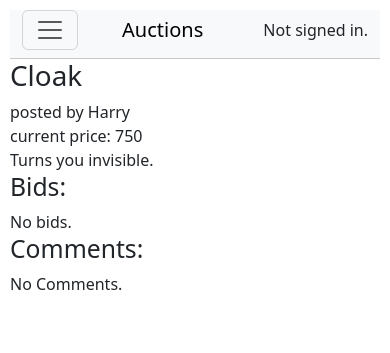
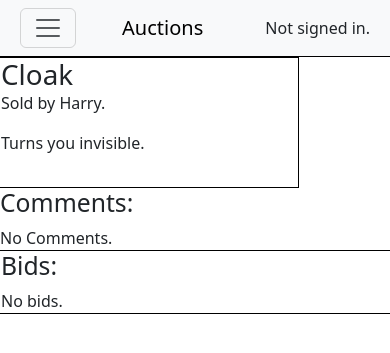
Before and after one commit to JadhenGonzales/AuctionSite, a Django app: page /post/3 in a window 390 px wide. Shown: the top 353 px of the page. Run offline with Django 3.2, Linux system fonts and the light colour scheme; data comes from the database, SQL or seed files in the repository; both versions use the stored data as it was after the commit; parts of the project's set-up code (start-up, migrations or seed data) failed here and were passed over.

Commit message:
Implemented grids on post page

```diff
--- a/auctions/static/auctions/styles3.css
+++ b/auctions/static/auctions/styles1.css
@@ -1,7 +1,3 @@
-body {
-    padding: 10px;
-}
-
 .card {
     height: 350px;
     width: 230px;
@@ -12,8 +8,9 @@ body {
     height: 68.25px;
 }
 
-.card img {
+img {
     height: 100%;
     width: 100%;
+    display: block;
     object-fit: contain;
 }
--- a/auctions/templates/auctions/layout.html
+++ b/auctions/templates/auctions/layout.html
@@ -6,10 +6,10 @@
     <head>
         <title>{% block title %}Auctions{% endblock %}</title>
         <link href="https://cdn.jsdelivr.net/npm/bootstrap@5.3.2/dist/css/bootstrap.min.css" rel="stylesheet" integrity="sha384-T3c6CoIi6uLrA9TneNEoa7RxnatzjcDSCmG1MXxSR1GAsXEV/Dwwykc2MPK8M2HN" crossorigin="anonymous">
-        <link href="{% static 'auctions/styles3.css' %}" rel="stylesheet">
+        <link href="{% static 'auctions/styles1.css' %}" rel="stylesheet">
     </head>
     <body>
-        <nav class="navbar navbar-expand-lg bg-body-tertiary pt-0">
+        <nav class="navbar sticky-top navbar-expand-lg bg-body-tertiary p-2 border-bottom border-black">
             <div class="container-fluid">
                 <button class="navbar-toggler" type="button" data-bs-toggle="collapse" data-bs-target="#navbarNav" aria-controls="navbarNav" aria-expanded="false" aria-label="Toggle navigation">
                     <span class="navbar-toggler-icon"></span>
@@ -49,7 +49,6 @@
                 </div>
             </div>
         </nav>
-        <hr class="m-0">
 
         {% if messages %}
             <div class="messages">
--- a/auctions/templates/auctions/post.html
+++ b/auctions/templates/auctions/post.html
@@ -5,50 +5,22 @@
 {% endblock %}
 
 {% block body %}
-    <h1>{{ post.item.name }}</h1>
+    <div class="container-fluid p-0">
+        {% if post.winner %}
+        <div class="row alert alert-info m-1">
+            {% if user.is_authenticated and user == post.winner %}
+                You have won this listing
+            {% else %}
+                This listing is closed.
+            {% endif %}
+        </div>
+        {% endif %}
+        <div class="row">
+            <div class="col-9">
 
-    {% if post.item.img_url %}
-        <img src="{{ post.item.img_url }}">
-    {% endif %}
+                {% include "reusables/item_info.html" with post=post %}
 
-    <div>posted by {{ post.seller }}</div>
-    <div>current price: {{ post.initial_p }}</div>
-    <div>{{ post.item.description }}</div>
-
-    {% if not post.winner %}
-        {% if user.is_authenticated and user == post.seller %}
-        <form method="POST">
-            {% csrf_token %}
-            <button type="submit">Close Listing</button>
-        </form>
-        {% endif %}
-    {% else %}
-        {% if user.is_authenticated and user == post.winner %}
-            <div> You have won this listing </div>
-        {% else %}
-            <div>This listing is closed.</div>
-        {% endif %}
-    {% endif %}
-
-    <h2>Bids:</h2>
-    {% if user.is_authenticated and not post.winner %}
-        <form action="{% url 'bid' post_id=post.id %}" method="POST">
-            {% csrf_token %}
-            {{ bidform.amount }}
-            <button type="submit">Bid</button>
-        </form>
-    {% endif %}
-
-    {% if bids %}
-        <ul>
-            {% for bid in bids %}
-                <li>{{ bid.bid_datetime }}: {{ bid }}</li>
-            {% endfor %}
-        </ul>
-    {% else %}
-        <div>No bids.</div>
-    {% endif %}
-
+                <div class="row">
                     <h2>Comments:</h2>
 
                     {% if user.is_authenticated %}
@@ -68,5 +40,29 @@
                     {% else %}
                         <div>No Comments.</div>
                     {% endif %}
+                </div>
+            </div>
 
+            <div class="col-md-3 border border-black">
+                <h2>Bids:</h2>
+                {% if user.is_authenticated and not post.winner %}
+                    <form action="{% url 'bid' post_id=post.id %}" method="POST">
+                        {% csrf_token %}
+                        {{ bidform.amount }}
+                        <button type="submit">Bid</button>
+                    </form>
+                {% endif %}
+
+                {% if bids %}
+                    <ul>
+                        {% for bid in bids %}
+                            <li>{{ bid.bid_datetime }}: {{ bid }}</li>
+                        {% endfor %}
+                    </ul>
+                {% else %}
+                    <div>No bids.</div>
+                {% endif %}
+            </div>
+        </div>
+    </div>
 {% endblock %}
--- a/auctions/templates/reusables/card.html
+++ b/auctions/templates/reusables/card.html
@@ -1,6 +1,10 @@
 <div class="card m-3">
-    <div class="p-1" style="height: 40%;">
+    <div class="p-1 position-relative" style="height: 40%;">
+      {% if img_src %}
         <img src="{{ img_src }}">
+      {% else %}
+        <div class="container-fluid text-center position-absolute top-50 start-50 translate-middle">No Image Provided</div>
+      {% endif %}
     </div>
     <div class="card-body d-flex flex-column">
       <h5 class="card-title">{{ name }}</h5>
--- /dev/null
+++ b/auctions/templates/reusables/item_info.html
@@ -0,0 +1,17 @@
+<div class="row row-cols-1 border border-black pb-3">
+    {% if post.item.img_url %}
+    <div class="col border border-black" style="max-height: 50vh; justify-content: center;">
+        <img src="{{ post.item.img_url }}">
+    </div>
+    {% endif %}
+    <div class="col m-0 h1">{{ post.item.name }}</div>
+    <div class="col mb-3">Sold by {{ post.seller }}.</div>
+    <p>{{ post.item.description }}</p>
+
+    {% if not post.winner and user.is_authenticated and user == post.seller %}
+        <form method="POST">
+            {% csrf_token %}
+            <button type="submit">Close Listing</button>
+        </form>
+    {% endif %}
+</div>
```
Also changed, not shown: db.sqlite3. Lines whose indentation alone changed are shown as unchanged.
